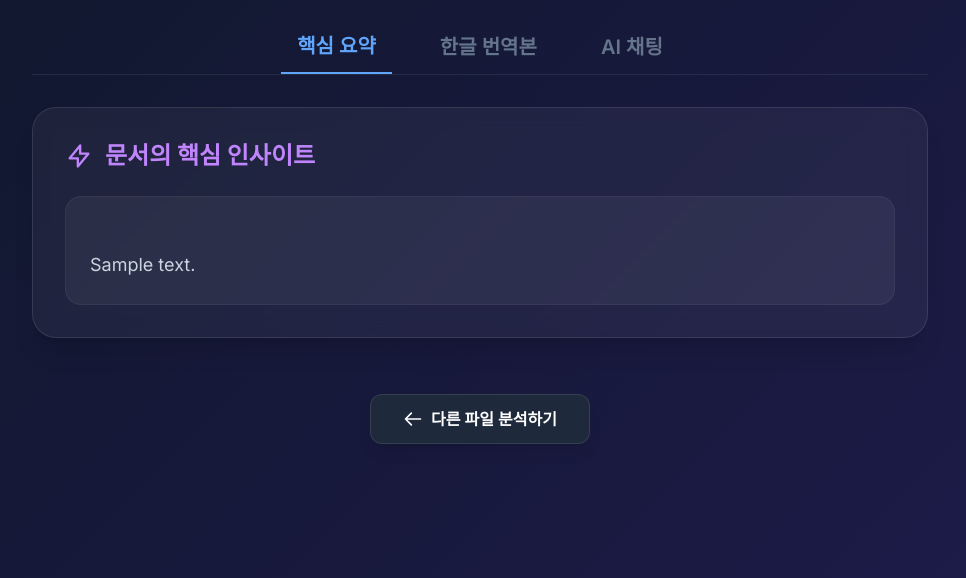
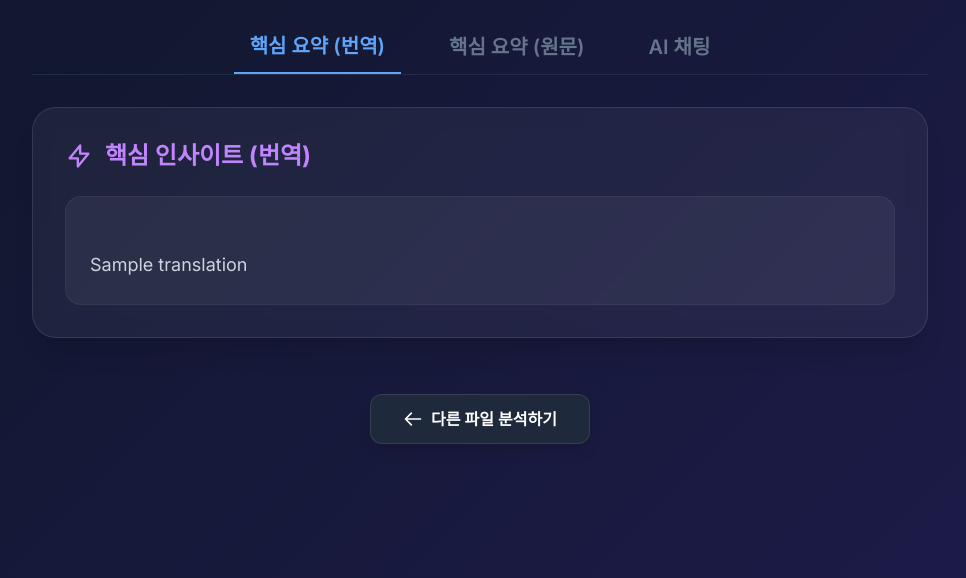
Before and after one commit to fss1208/SeSEC_miniproject_202601, a Flask app: template templates/result.html in a window 1280 px wide. Shown: the part 158-736 px from the top of the page, without its empty margins (160-1126 px from the left). Run offline with Flask 3, Linux system fonts and the light colour scheme; the template is opened without the code that fills it: most values are stand-ins (such as "Sample title", 1, 10 or a date in 2020); some libraries are stand-ins or nearby versions.

Commit message:
20260128a : 분석 결과 화면 정리

```diff
--- a/templates/result.html
+++ b/templates/result.html
@@ -63,11 +63,11 @@
 
         <!-- 탭 네비게이션 -->
         <div class="flex justify-center space-x-4 md:space-x-8 mb-8 border-b border-slate-700/50">
-            <button id="tab-summary" onclick="switchTab('summary')" class="pb-3 px-2 md:px-4 text-lg md:text-xl font-semibold transition-all hover:text-blue-400 tab-active">
-                핵심 요약
+            <button id="tab-translation" onclick="switchTab('translation')" class="pb-3 px-2 md:px-4 text-lg md:text-xl font-semibold transition-all hover:text-blue-400 tab-active">
+                핵심 요약 (번역)
             </button>
-            <button id="tab-translation" onclick="switchTab('translation')" class="pb-3 px-2 md:px-4 text-lg md:text-xl font-semibold transition-all hover:text-blue-400 text-slate-500">
-                한글 번역본
+            <button id="tab-summary" onclick="switchTab('summary')" class="pb-3 px-2 md:px-4 text-lg md:text-xl font-semibold transition-all hover:text-blue-400 text-slate-500">
+                핵심 요약 (원문)
             </button>
             <button id="tab-chat" onclick="switchTab('chat')" class="pb-3 px-2 md:px-4 text-lg md:text-xl font-semibold transition-all hover:text-blue-400 text-slate-500">
                 AI 채팅
@@ -77,24 +77,24 @@
         <!-- 결과 표시 섹션 -->
         <div class="space-y-6">
             <!-- 요약 콘텐츠 -->
-            <div id="content-summary" class="glass rounded-3xl p-6 md:p-8 shadow-xl border-t border-white/10 animate-fade-in">
+            <div id="content-translation" class="glass rounded-3xl p-6 md:p-8 shadow-xl border-t border-white/10 animate-fade-in">
                 <h2 class="text-2xl font-bold mb-6 flex items-center text-purple-400">
                     <svg class="w-7 h-7 mr-3" fill="none" stroke="currentColor" viewBox="0 0 24 24"><path stroke-linecap="round" stroke-linejoin="round" stroke-width="2" d="M13 10V3L4 14h7v7l9-11h-7z"></path></svg>
-                    문서의 핵심 인사이트
+                    핵심 인사이트 (번역)
                 </h2>
                 <div class="text-slate-300 leading-relaxed whitespace-pre-line text-lg bg-white/5 p-6 rounded-2xl border border-white/5">
-                    {{ summary }}
+                    {{ translation }}
                 </div>
             </div>
 
             <!-- 번역 콘텐츠 -->
-            <div id="content-translation" class="hidden glass rounded-3xl p-6 md:p-8 shadow-xl border-t border-white/10 animate-fade-in">
+            <div id="content-summary" class="hidden glass rounded-3xl p-6 md:p-8 shadow-xl border-t border-white/10 animate-fade-in">
                 <h2 class="text-2xl font-bold mb-6 flex items-center text-blue-400">
                     <svg class="w-7 h-7 mr-3" fill="none" stroke="currentColor" viewBox="0 0 24 24"><path stroke-linecap="round" stroke-linejoin="round" stroke-width="2" d="M3 5h12M9 3v2m1.048 9.5A18.022 18.022 0 016.412 9m6.088 9h7M11 21l5-10 5 10M12.751 5C11.783 11.37 9.198 15.343 6 18.01"></path></svg>
-                    전체 번역 텍스트
+                    핵심 인사이트 (원문)
                 </h2>
                 <div class="text-slate-300 leading-relaxed whitespace-pre-line overflow-y-auto max-h-[600px] pr-4 scrollbar-thin scrollbar-thumb-slate-700 bg-white/5 p-6 rounded-2xl border border-white/5">
-                    {{ translation }}
+                    {{ summary }}
                 </div>
             </div>
 
```
